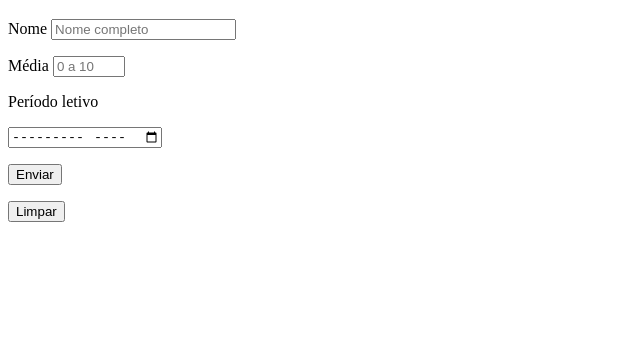
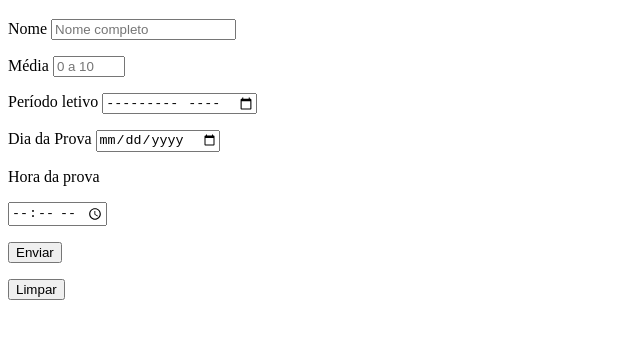
Before and after one commit to Thais286/Formulario, a plain HTML site: page form003.html in a window 1280 px wide. Shown: the part 61-400 px from the top of the page, without its empty margins (0-640 px from the left). Drawn offline with Linux system fonts and the light colour scheme.

Commit message:
coloquei hora e dia

```diff
--- a/form003.html
+++ b/form003.html
@@ -7,29 +7,36 @@
 </head>
 <body>
     <h1>Teste de formulário</h1>
-    <form action="cadastro.php" method="get" autocomplete="on"></form>
 
-    <p>
-        <label for="inome">Nome</label>
-        <input type="text" name="nome" id="inome" required maxlength="30" placeholder="Nome completo" autocomplete="name" >
-    </p>
+    <form action="cadastro.php" method="get" autocomplete="on">
 
-    <p> <!--Notas dos alunos-->
-        <label for="imedia">Média</label>
+        <p>
+            <label for="inome">Nome</label>
+            <input type="text" name="nome" id="inome" maxlength="30" placeholder="Nome completo" autocomplete="name" required>
+        </p>
 
-        <input type="number" name="media" id="imedia" min="0" max="10" placeholder="0 a 10" step="0.1" required>
-        <!-- input type number / Só aceita números
+        <p>
+            <label for="imedia">Média</label>
+            <input type="number" name="media" id="imedia" min="0" max="10" placeholder="0 a 10" step="0.1" required>
+        </p>
 
-        media entre 0 e 10
+        <p>
+            <label for="imes">Período letivo</label>
+            <input type="month" name="mes" id="imes">
+        </p>
 
-        step / de quanto em quanto uma nota vai mudando-->
-    </p>
+        <p>
+            <label for="idia">Dia da Prova</label>
+            <input type="date" name="dia" id="idia">
+        </p><!-- date / data da prova-->
 
-    <p><label for="imes">Período letivo</label></p>
-    <p><input type="month" name="mes" id="imes"></p>
-    <!-- input month / mostra um calendário-->
+        <p><label for="ihora">Hora da prova</label></p>
+        <p><input type="time" name="hora" id="ihora"></p><!-- time / tempo da prova-->
 
-    <p><input type="submit" value="Enviar"></p>
-    <p><input type="reset" value="Limpar"></p>
+        <p><input type="submit" value="Enviar"></p>
+        <p><input type="reset" value="Limpar"></p>
+
+    </form>
+
 </body>
 </html>
```
